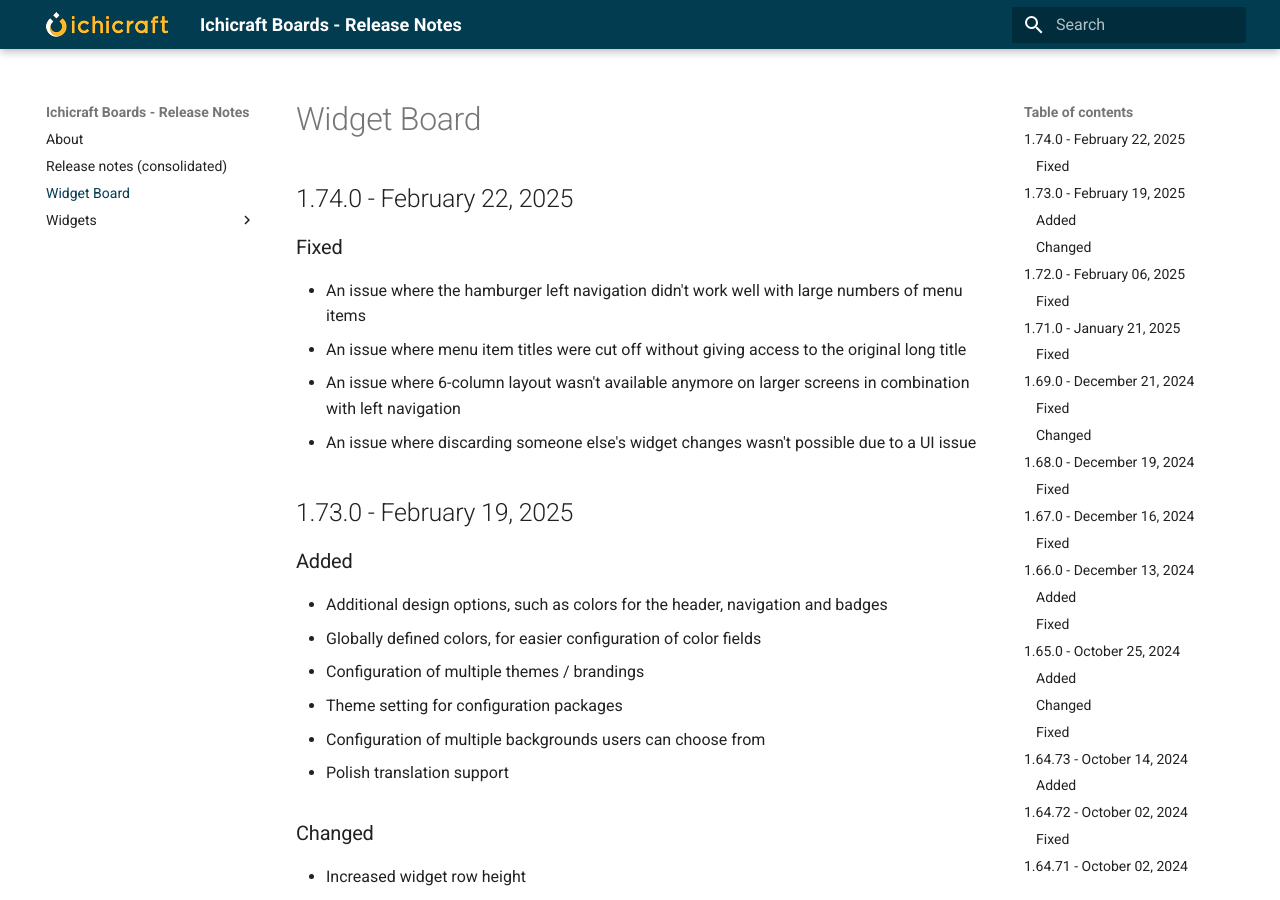
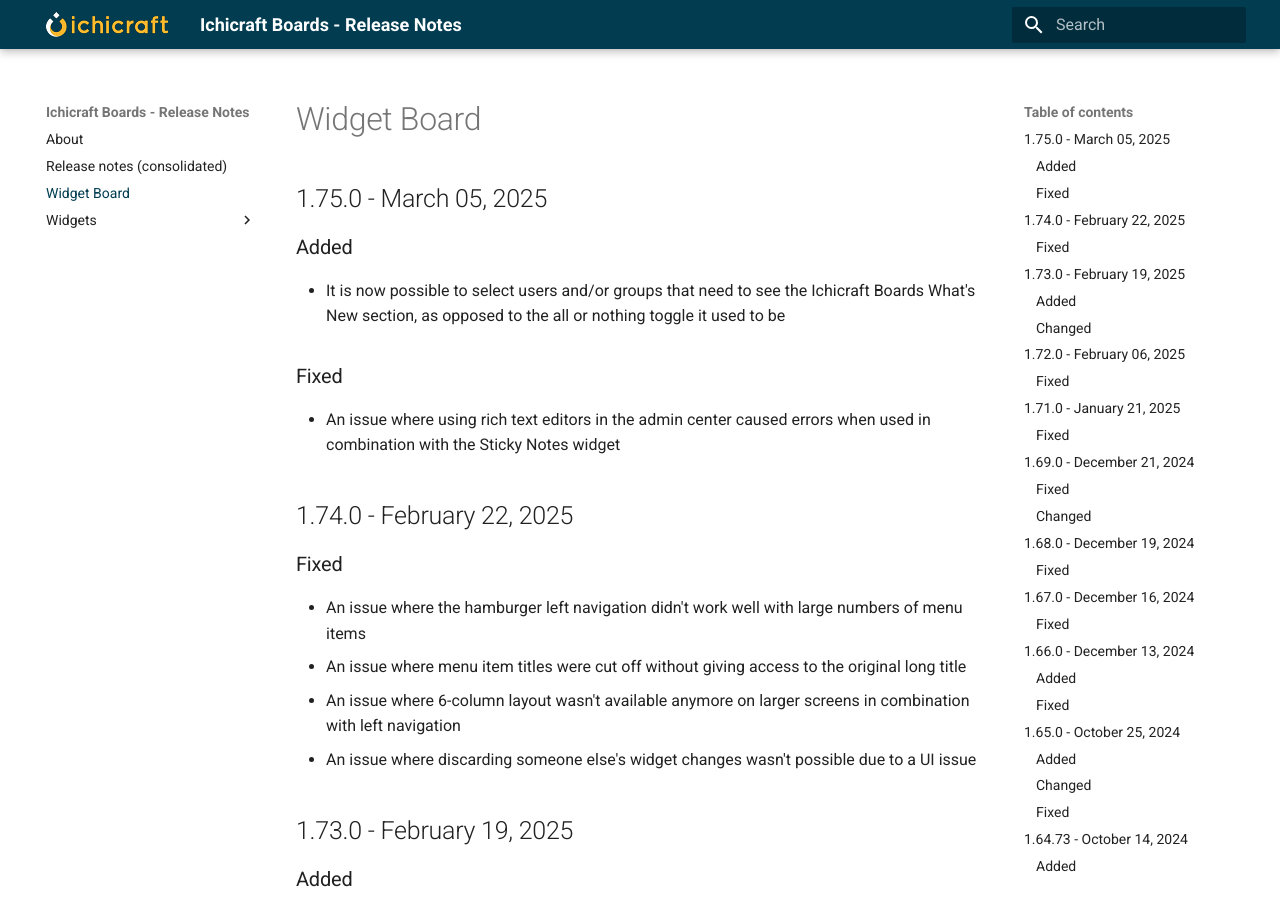
Before and after one commit to ichicraft/widgets-docs, an MkDocs documentation site: the page built from docs/Widget Board.md, in a window 1280 px wide and 900 px high. Built offline with MkDocs 1.6.1 and Material for MkDocs 9.7.7, drawn with Linux system fonts in a browser that asks for light colours.

```diff
--- a/docs/Widget Board.md
+++ b/docs/Widget Board.md
@@ -1,3 +1,11 @@
+## 1.75.0 - March 05, 2025
+
+### Added
+- It is now possible to select users and/or groups that need to see the Ichicraft Boards What&#x27;s New section, as opposed to the all or nothing toggle it used to be
+
+### Fixed
+- An issue where using rich text editors in the admin center caused errors when used in combination with the Sticky Notes widget
+
 ## 1.74.0 - February 22, 2025
 
 ### Fixed
```
Also changed, not shown: docs/Release-notes-(consolidated).md (+8 -0 lines).
